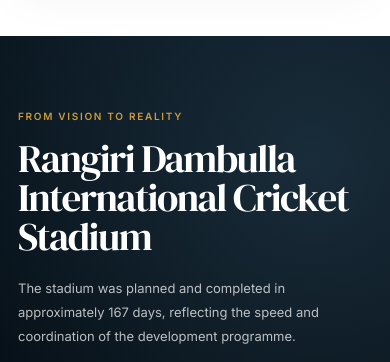
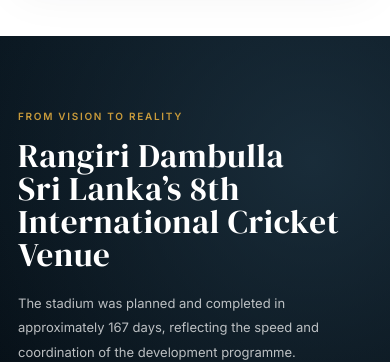
Before and after one commit to DIGIsumi2026/thilanga.lk, a React (Vite) app in the folder frontend/: page /corporate in a window 390 px wide. Shown: the part 5120-5482 px from the top of the page. Built offline with nearby package versions, Linux system fonts and the light colour scheme.

Commit message:
increased-hero-playtime

```diff
--- a/frontend/src/sections/corporate/DambullaLegacy.tsx
+++ b/frontend/src/sections/corporate/DambullaLegacy.tsx
@@ -1,24 +1,5 @@
-import {
-  useCallback,
-  useEffect,
-  useLayoutEffect,
-  useRef,
-  useState,
-} from 'react';
-import {
-  ChevronDown,
-  ChevronLeft,
-  ChevronRight,
-  FastForward,
-  Maximize2,
-  Minimize2,
-  Pause,
-  Play,
-  Rewind,
-  Volume2,
-  VolumeX,
-  X,
-} from 'lucide-react';
+import {useCallback, useEffect, useLayoutEffect, useRef, useState,} from 'react';
+import {ChevronDown, ChevronLeft, ChevronRight, FastForward, Maximize2, Minimize2, Pause, Play, Rewind, Volume2, VolumeX, X,} from 'lucide-react';
 import {AnimatePresence,motion} from 'framer-motion';
 import {animate,stagger} from 'animejs';
 import {gsap} from 'gsap';
@@ -749,7 +730,7 @@
 
             <h2>
               Rangiri Dambulla <br/>
-              International Cricket Stadium
+              Sri Lanka’s 8th International Cricket Venue
             </h2>
 
             <p className="dambulla-legacy-heading-description">
--- a/frontend/src/sections/home/HeroSection.tsx
+++ b/frontend/src/sections/home/HeroSection.tsx
@@ -62,7 +62,7 @@
         speed={1100}
         allowTouchMove
         autoplay={{
-          delay: 6500,
+          delay: 10000,
           disableOnInteraction: false,
         }}
         fadeEffect={{
--- a/frontend/src/styles/corporate.css
+++ b/frontend/src/styles/corporate.css
@@ -2175,10 +2175,10 @@
   margin: 0;
   color: #fff;
   font-family: var(--serif);
-  font-size: clamp(48px,3.2vw,76px);
+  font-size: clamp(40px,2.7vw,64px);
   font-weight: 400;
   line-height: 1.13;
-  letter-spacing: -0.005px;
+  letter-spacing: 0.02em;
 }
 
 .dambulla-legacy-video-wrap {
@@ -2574,7 +2574,7 @@
   }
 
   .dambulla-legacy-heading h2 {
-    font-size: clamp(43px,7vw,60px);
+    font-size: clamp(36px,6vw,50px);
   }
 
   .dambulla-video-center-play {
@@ -2621,9 +2621,9 @@
   }
 
   .dambulla-legacy-heading h2 {
-    font-size: clamp(37px,10vw,49px);
+    font-size: clamp(30px,8.5vw,40px);
     line-height: 1;
-    letter-spacing: -1.5px;
+    letter-spacing: 0.02em;
   }
 
   .dambulla-legacy-video-wrap {
--- a/frontend/src/styles/home.css
+++ b/frontend/src/styles/home.css
@@ -319,7 +319,7 @@
 }
 
 .hero-pagination .swiper-pagination-bullet-active .progress-fill {
-  animation: slideProgress 6.5s linear forwards;
+  animation: slideProgress 10s linear forwards;
 }
 
 @keyframes slideProgress {
```
